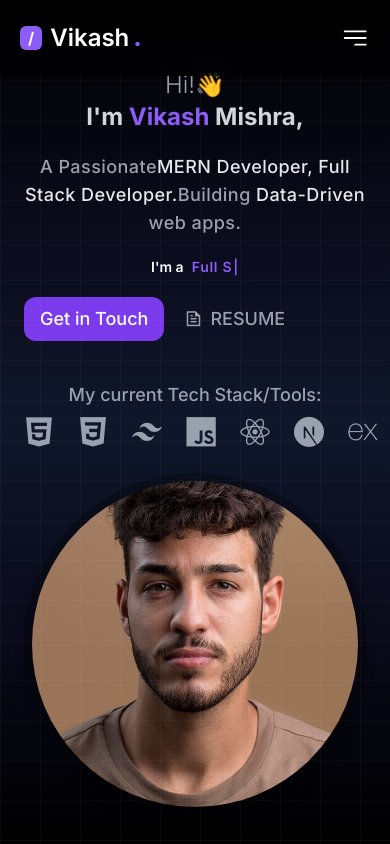
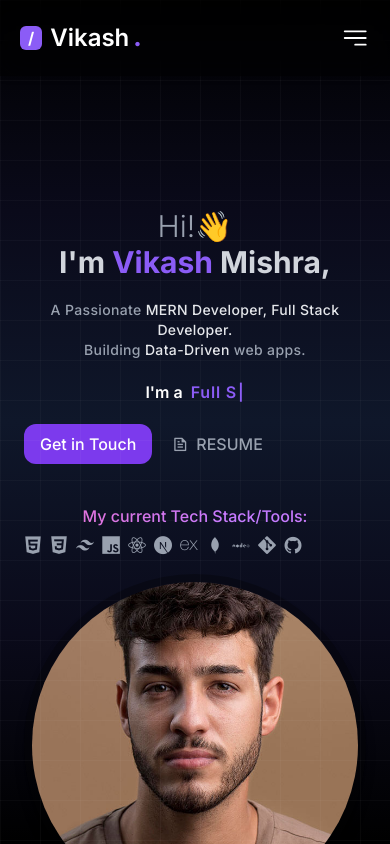
Before and after one commit to Vikash-Mishra06/portfolio-1, a Next.js app: page / in a window 390 px wide. Built offline with nearby package versions, Linux system fonts and the light colour scheme.

Commit message:
seventh commit

```diff
--- a/components/Home/Hero/Hero.tsx
+++ b/components/Home/Hero/Hero.tsx
@@ -5,30 +5,44 @@ import React from "react";
 import { FaCss3, FaHtml5, FaReact } from "react-icons/fa";
 import { FaJs } from "react-icons/fa6";
 import Typewriter from "typewriter-effect";
+import { motion } from "motion/react";
 
 const Hero = () => {
   return (
     <div
       id="hero"
-      className=" relative h-screen flex items-center justify-center text-white overflow-hidden pt-10 px-6"
+      className="pt-70 md:pt-20 lg:pt-10  relative h-screen flex items-center justify-center text-white overflow-hidden px-6"
     >
       {/* Container split into two columns */}
       <div className="grid grid-cols-1 md:grid-cols-2 gap-5 items-center max-w-6xl w-full">
         {/* LEFT SIDE - Text Content */}
         <div className="text-center md:text-left gap-6">
-          <h1 className="text-2xl sm:text-4xl md:text-5xl lg:text-6xl xl:text-[60px] font-bold  text-gray-300">
+          <motion.h1
+            initial={{ opacity: 0, y: 10 }}
+            whileInView={{ opacity: 1, y: 0 }}
+            transition={{ duration: 0.5, delay: 0.3 }}
+            viewport={{ once: true }}
+            className="text-3xl sm:text-5xl md:text-5xl lg:text-6xl xl:text-[60px] font-bold  text-gray-300"
+          >
             <span className="text-gray-400 font-light ">Hi!👋</span>
             <br /> I'm <span className="text-[#8b5cf6]">Vikash </span>Mishra,
-            <br /><p className="mt-5 text-lg font-medium text-gray-400 tracking-wide">A Passionate
-              <span className="text-gray-200 ">
-                MERN Developer, Full Stack Developer.
-              </span>
-              Building
-              <span className="text-gray-200"> Data-Driven</span> web apps.
+            <br />
+            <p className="mt-5 text-sm sm:text-md lg:text-lg font-medium text-gray-400 tracking-wide">
+              A Passionate
+              <span className="text-gray-200 "> MERN Developer, Full Stack Developer.
+              </span><br />
+              Building<span className="text-gray-200"> Data-Driven</span> web
+              apps.
             </p>
-          </h1>
+          </motion.h1>
 
-          <h2 className="mt-5 text-sm sm:text-xl md:text-3xl font-semibold flex justify-center md:justify-start items-center">
+          <motion.h2
+            initial={{ opacity: 0, y: 20 }}
+            whileInView={{ opacity: 1, y: 0 }}
+            transition={{ duration: 0.5, delay: 0.7 }}
+            viewport={{ once: true }}
+            className="mt-5 text- smdm:text-xl md:text-xl font-semibold flex justify-center md:justify-start items-center"
+          >
             I'm a
             <span className="pl-2 text-[#8b5cf6] font-semibold tracking-wider">
               <Typewriter
@@ -47,30 +61,65 @@ const Hero = () => {
                 }}
               />
             </span>
-          </h2>
-          <div className="flex gap-5 mt-5">
-            <button className="px-4 py-2 bg-[#7C3AED] hover:bg-[#8b5cf6] text-lg font-medium rounded-xl">
+          </motion.h2>
+          <motion.div
+            initial={{ opacity: 0, y: 20 }}
+            whileInView={{ opacity: 1, y: 0 }}
+            transition={{ duration: 0.5, delay: 1 }}
+            viewport={{ once: true }}
+            className="flex gap-5 mt-5 "
+          >
+            <button className="px-4 py-2 bg-[#7C3AED] hover:bg-[#8b5cf6] text-md sm:text-lg font-medium rounded-xl">
               Get in Touch
             </button>
-            <div className="flex">
-              <button className="flex items-center gap-2 text-gray-400 hover:text-gray-200 text-lg font-medium rounded-xl">
+            <div className="flex ">
+              <button className="flex items-center gap-2 text-gray-400 hover:text-gray-200 text-md sm:text-lg font-medium rounded-xl">
                 <span>
                   <i className="ri-file-text-line"></i>
                 </span>
                 RESUME
               </button>
             </div>
-          </div>
-          <div className="pt-10 flex flex-col">
-            <h1 className="text-gray-400 font-medium text-lg pb-2">
+          </motion.div>
+          <motion.div
+            initial={{ opacity: 0, y: 20 }}
+            whileInView={{ opacity: 1, y: 0 }}
+            transition={{ duration: 0.5, delay: 1.3 }}
+            viewport={{ once: true }}
+            className="pt-10 flex flex-col"
+          >
+            {/* ✨ Shiny Text Effect */}
+            <h1 className="relative inline-block text-md sm:text-lg font-medium text-transparent bg-clip-text bg-gradient-to-r from-purple-400 via-pink-400 to-purple-400 animate-shine pb-2">
               My current Tech Stack/Tools:
             </h1>
             <TechStack />
-          </div>
+
+            {/* 🔥 Shine Animation */}
+            <style jsx>{`
+              @keyframes shine {
+                0% {
+                  background-position: -200% 0;
+                }
+                100% {
+                  background-position: 200% 0;
+                }
+              }
+              .animate-shine {
+                background-size: 200% auto;
+                animation: shine 3s linear infinite;
+              }
+            `}</style>
+          </motion.div>
         </div>
 
         {/* RIGHT SIDE - Profile Image */}
-        <div className="flex justify-center md:justify-end">
+        <motion.div
+          initial={{ opacity: 0, x: 20 }}
+          whileInView={{ opacity: 1, x: 0 }}
+          transition={{ duration: 1, delay: 0.7 }}
+          viewport={{ once: true }}
+          className="flex justify-center md:justify-end"
+        >
           <Image
             src="/images/s1.jpg"
             alt="heroImage"
@@ -78,7 +127,7 @@ const Hero = () => {
             height={450}
             className="rounded-full border-8 border-black/30 shadow-lg"
           />
-        </div>
+        </motion.div>
       </div>
     </div>
   );
--- a/components/TechStack.tsx
+++ b/components/TechStack.tsx
@@ -1,7 +1,7 @@
 // components/TechStack.tsx
 export default function TechStack() {
   return (
-    <div className="flex gap-6 text-3xl text-gray-400 transition-all ">
+    <div className="flex gap-2 md:gap-4 lg:gap-6 text-lg md:text-xl lg:text-3xl text-gray-400 transition-all ">
       <i className="devicon-html5-plain hover:text-orange-500"></i>
       <i className=" devicon-css3-plain hover:text-blue-500"></i>
       <i className="devicon-tailwindcss-plain hover:text-blue-400"></i>
@@ -10,7 +10,7 @@ export default function TechStack() {
       <i className="devicon-nextjs-plain hover:text-gray-200"></i>
       <i className="devicon-express-original hover:text-gray-200"></i>
       <i className="devicon-mongodb-plain hover:text-green-600"></i>
-      <i className="text-4xl devicon-nodejs-plain-wordmark hover:text-green-600"></i>
+      <i className="lg:text-4xl devicon-nodejs-plain-wordmark hover:text-green-600"></i>
       <i className="devicon-git-plain hover:text-orange-500"></i>
       <i className="devicon-github-original hover:text-gray-200"></i>
     </div>
--- a/package.json
+++ b/package.json
@@ -9,6 +9,8 @@
     "lint": "eslint"
   },
   "dependencies": {
+    "framer-motion": "^12.23.13",
+    "motion": "^12.23.13",
     "next": "15.5.3",
     "react": "19.1.0",
     "react-dom": "19.1.0",
```
Also changed, not shown: 1 other file (tests, documents, lock files or other folders).
